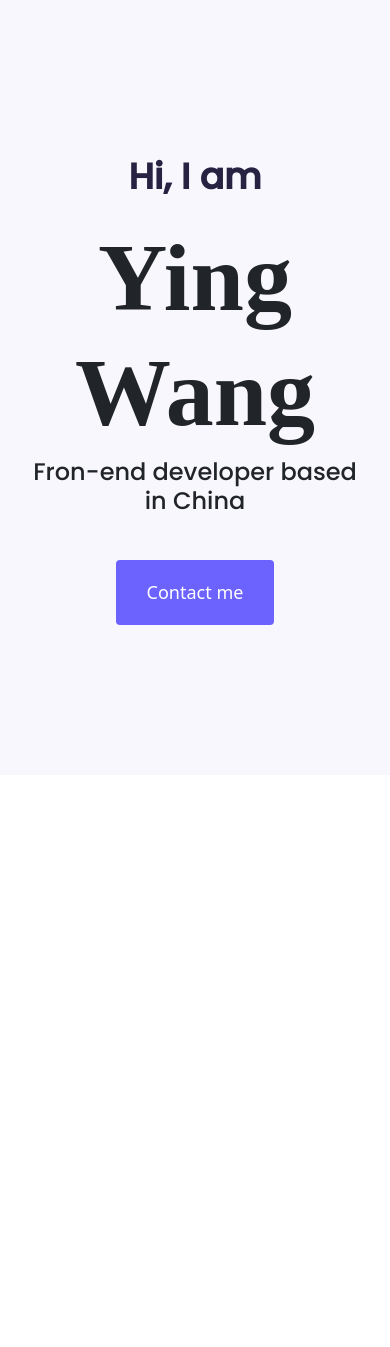
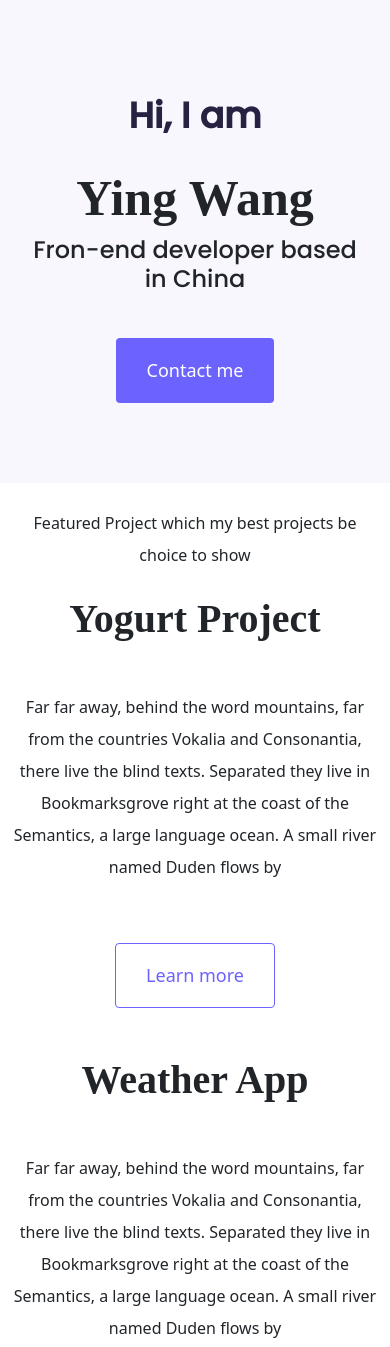
Before and after one commit to yingwang54/portfolio-project, a plain HTML site: page index.html in a window 390 px wide. Shown: the top 1347 px of the page. Before the commit the page ends 844 px from the top, so only its background shows below. Drawn offline with nearby package versions, Linux system fonts and the light colour scheme.

Commit message:
homepage content
Add photos, making it responsive

```diff
--- a/index.html
+++ b/index.html
@@ -20,5 +20,46 @@
     <h3>Fron-end developer based in China</h3>
    <a href="#" class="btn btn-button">Contact me</a>
 </div>
+<p class="text-center m-4">Featured Project which my best projects be choice to show</p>
+<div class="container">
+    <div class="row mb-5">
+        <div class="col d-none d-lg-block">
+        <img src="https://8xjze.csb.app/images/yogurt.png" alt="" class="img-fluid">
+        </div>
+            <div class="col">
+                <div class="present">
+<h2 class="mb-5">Yogurt Project</h2>
+<p class="mb-4">Far far away, behind the word mountains, far from the countries Vokalia and Consonantia, there live the blind texts. Separated they live in Bookmarksgrove right at the coast of the Semantics, a large language ocean. A small river named Duden flows by</p>
+<a href="#" class="btn btn-yogurt-button">Learn more</a>
+</div>
+</div>
+</div>
+<div class="row mb-5">
+    <div class="col">
+            <div class="present">
+<h2 class="mb-5">Weather App</h2>
+<p class="mb-4">Far far away, behind the word mountains, far from the countries Vokalia and Consonantia, there live the blind texts. Separated they live in Bookmarksgrove right at the coast of the Semantics, a large language ocean. A small river named Duden flows by</p>
+<a href="#" class="btn btn-yogurt-button">Learn more</a>
+</div>
+</div>
+    <div class="col d-none d-lg-block">
+    <img src="https://8xjze.csb.app/images/weather.png" alt="" class="img-fluid">
+    </div>
+
+
+</div>
+<div class="row mb-5">
+    <div class="col d-none d-lg-block">
+    <img src="https://8xjze.csb.app/images/dictionary.png" alt="" class="img-fluid">
+    </div>
+        <div class="col">
+            <div class="present">
+<h2 class="mb-5">Dictionary App</h2>
+<p class="mb-4">Far far away, behind the word mountains, far from the countries Vokalia and Consonantia, there live the blind texts. Separated they live in Bookmarksgrove right at the coast of the Semantics, a large language ocean. A small river named Duden flows by</p>
+<a href="#" class="btn btn-yogurt-button">Learn more</a>
+</div>
+</div>
+</div>
+</div>
 </body>
 </html>
--- a/styles.css
+++ b/styles.css
@@ -33,3 +33,42 @@
     padding: 18px 30px;
     margin-top: 36px;
 }
+
+h2{
+    font-size: 64px;
+    font-family: "Playfair Display", serif;
+    font-weight: bold;
+}
+
+p{
+    font-size: 16px;
+    line-height: 2;
+}
+
+.btn-yogurt-button{
+    color: #6c63ff;
+    font-size: 18px;
+    line-height: 27px;
+    border-radius: 4px;
+    padding: 18px 30px;
+    margin-top: 36px;
+    border: 1px solid #6c63ff;
+}
+.present{
+    padding: 120px 60px;
+}
+@media(max-width:900px) {
+    .present{
+        padding: 0;
+        text-align: center;
+    }
+    .hero{
+        padding: 80px 20px;
+    }
+    .hero h1{
+        font-size:50px;
+    }
+    h2{
+        font-size:40px;
+    }
+}
```
